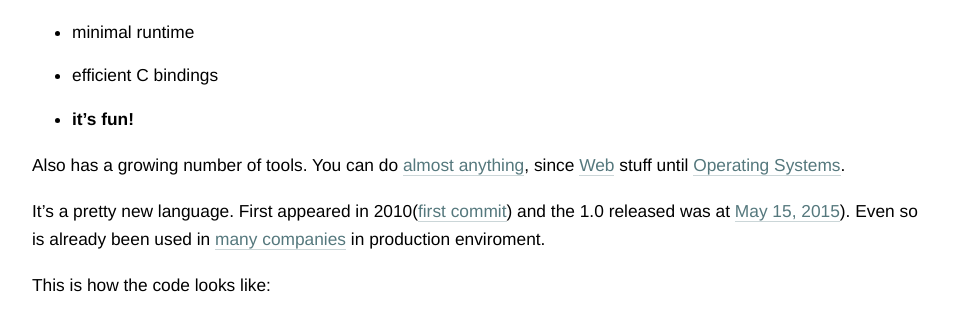
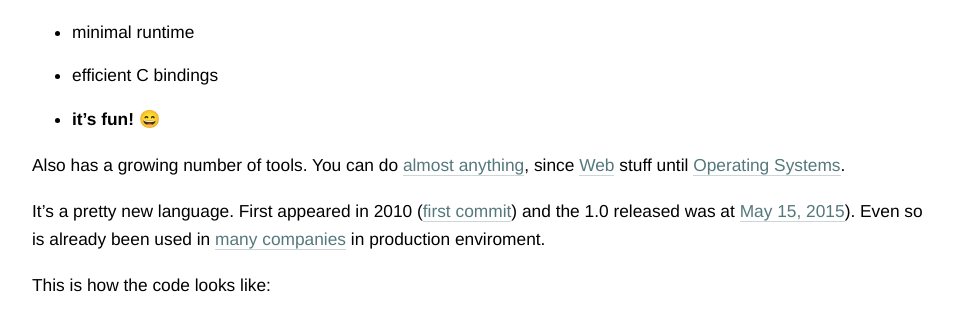
Before and after one commit to adelarsq/daily-rust.github.io, a Jekyll site: the page built from _posts/2016-04-25-what_is_rust.md, in a window 1280 px wide. Shown: the part 557-868 px from the top of the page, without its empty margins (158-1111 px from the left). Built offline with Jekyll 4.4.1, drawn with Linux system fonts in a browser that asks for light colours.

```diff
--- a/_posts/2016-04-25-what_is_rust.md
+++ b/_posts/2016-04-25-what_is_rust.md
@@ -18,11 +18,11 @@ This language exposes lower level concepts but using high level features like:
 - type inference
 - minimal runtime
 - efficient C bindings
-- **it's fun!**
+- **it's fun!** 😄
 
 Also has a growing number of tools. You can do [almost anything](https://github.com/kud1ing/awesome-rust), since [Web](https://github.com/kud1ing/awesome-rust#web-programming) stuff until [Operating Systems](https://github.com/kud1ing/awesome-rust#operating-systems).
 
-It's a pretty new language. First appeared in 2010([first commit](https://github.com/rust-lang/rust/commit/c01efc669f09508b55eced32d3c88702578a7c3e)) and the 1.0 released was at [May 15, 2015](http://blog.rust-lang.org/2015/05/15/Rust-1.0.html)). Even so is already been used in [many companies](https://www.rust-lang.org/friends.html) in production enviroment.
+It's a pretty new language. First appeared in 2010 ([first commit](https://github.com/rust-lang/rust/commit/c01efc669f09508b55eced32d3c88702578a7c3e)) and the 1.0 released was at [May 15, 2015](http://blog.rust-lang.org/2015/05/15/Rust-1.0.html)). Even so is already been used in [many companies](https://www.rust-lang.org/friends.html) in production enviroment.
 
 This is how the code looks like:
 
```
